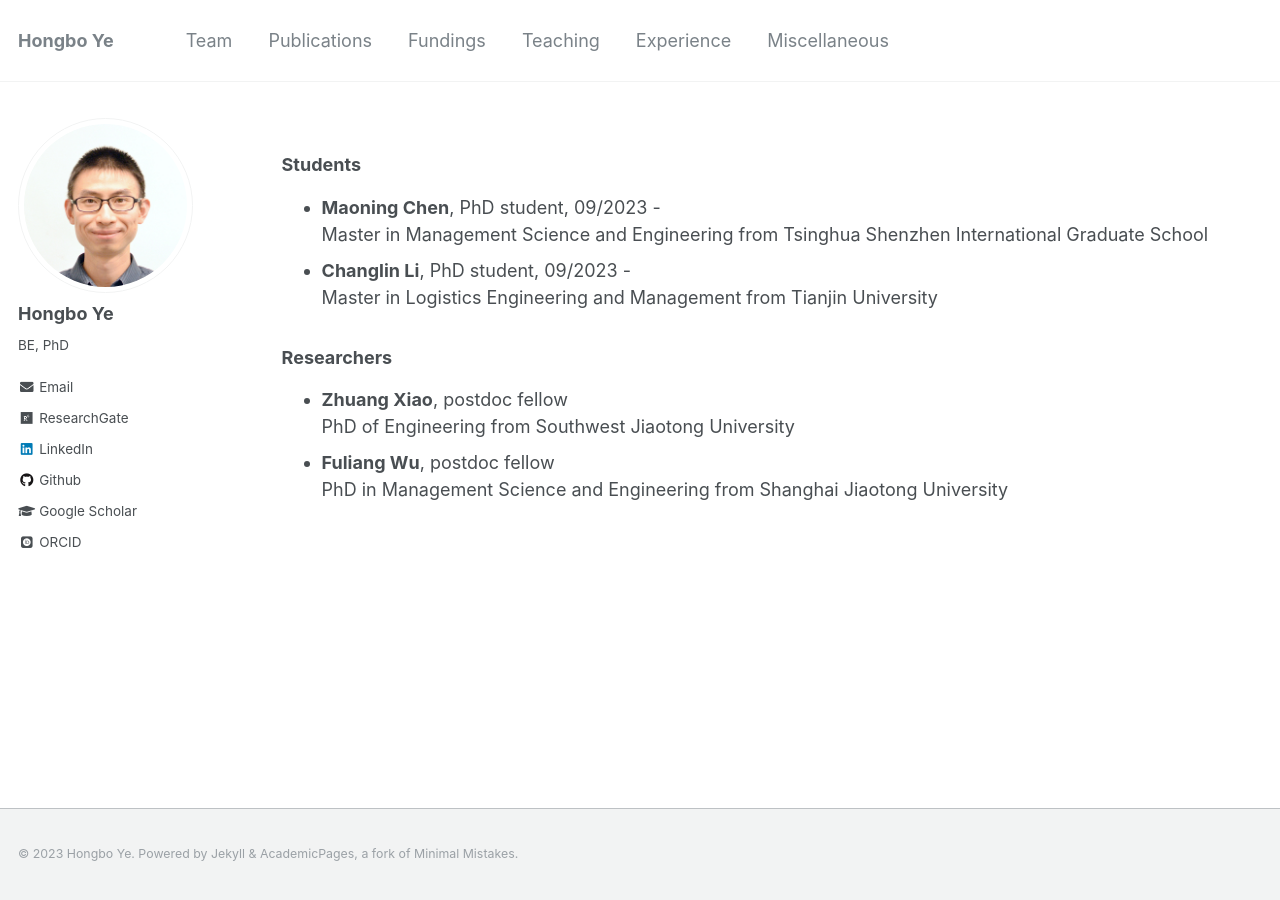
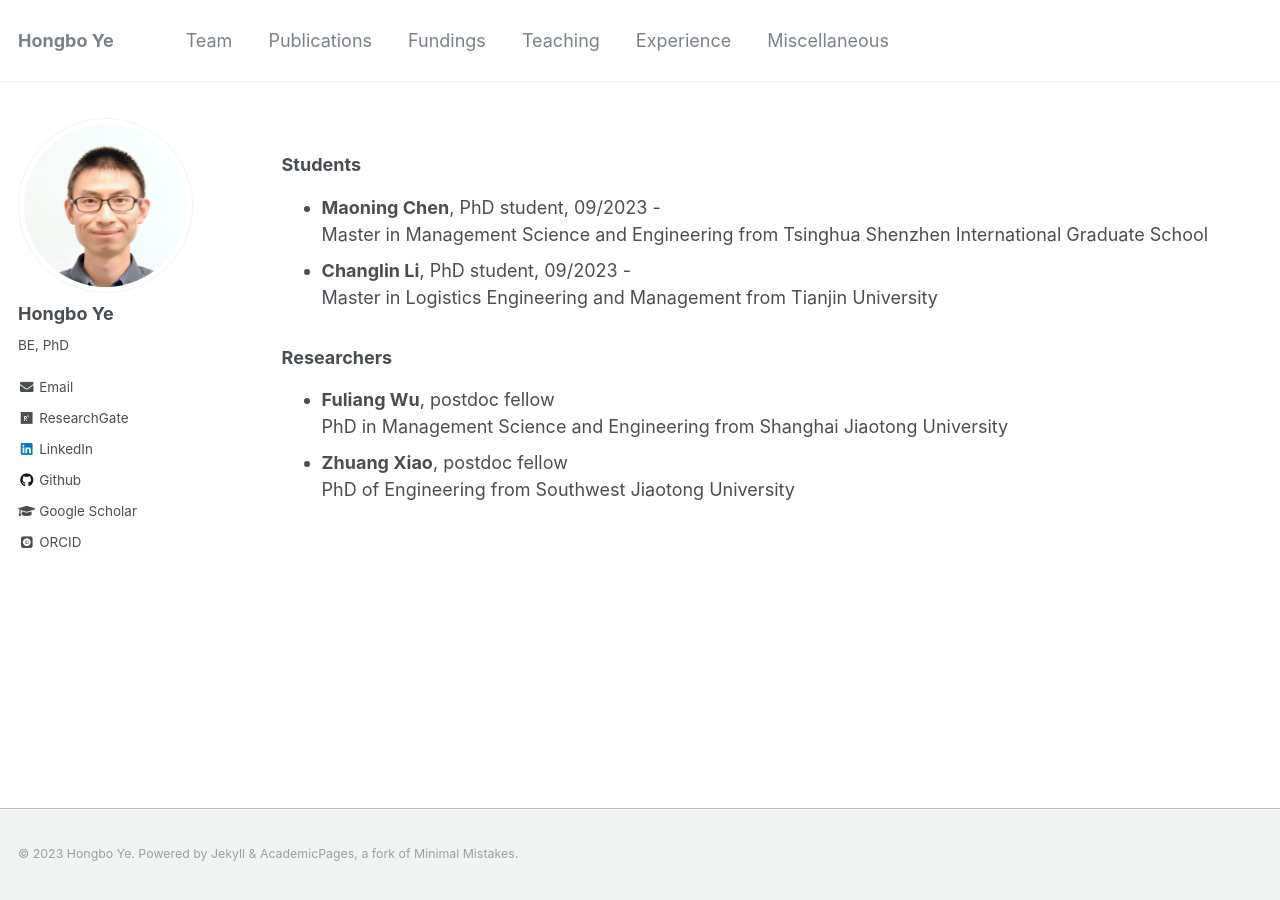
Before and after one commit to hb-ye/hb-ye.github.io, a Jekyll site: the page built from _pages/team.md, in a window 1280 px wide. Built offline with Jekyll 4.4.1, drawn with Linux system fonts in a browser that asks for light colours; some web fonts are replaced.

```diff
--- a/_pages/team.md
+++ b/_pages/team.md
@@ -19,5 +19,5 @@ author_profile: true
 
 ### Researchers
 
+- **Fuliang Wu**, postdoc fellow <br> PhD in Management Science and Engineering from Shanghai Jiaotong University
 - **Zhuang Xiao**, postdoc fellow <br> PhD of Engineering from Southwest Jiaotong University
-- **Fuliang Wu**, postdoc fellow <br> PhD in Management Science and Engineering from Shanghai Jiaotong University
```
